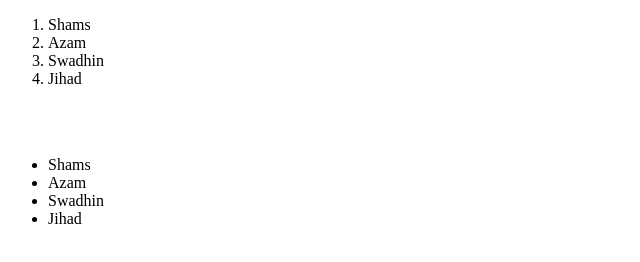
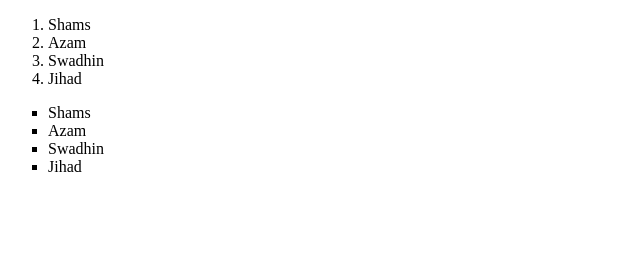
Before and after one commit to shamsru16/Hablu-Programmer, a plain HTML site: page hablu html 15-.html in a window 1280 px wide. Shown: the whole page, without its empty margins (0-640 px from the left). Drawn offline with Linux system fonts and the light colour scheme.

Commit message:
Unorder List/ul

```diff
--- a/hablu html 15-.html
+++ b/hablu html 15-.html
@@ -15,12 +15,13 @@
         <li>Jihad</li>
     </ol>
     <!-- Order list -->
-    <br><br>
-    <ul>
+    <!-- Unorder list -->
+    <ul type="square">
         <li>Shams</li>
         <li>Azam</li>
         <li>Swadhin</li>
         <li>Jihad</li>
     </ul>
+    <!-- Unorder list -->
 </body>
 </html>
```
